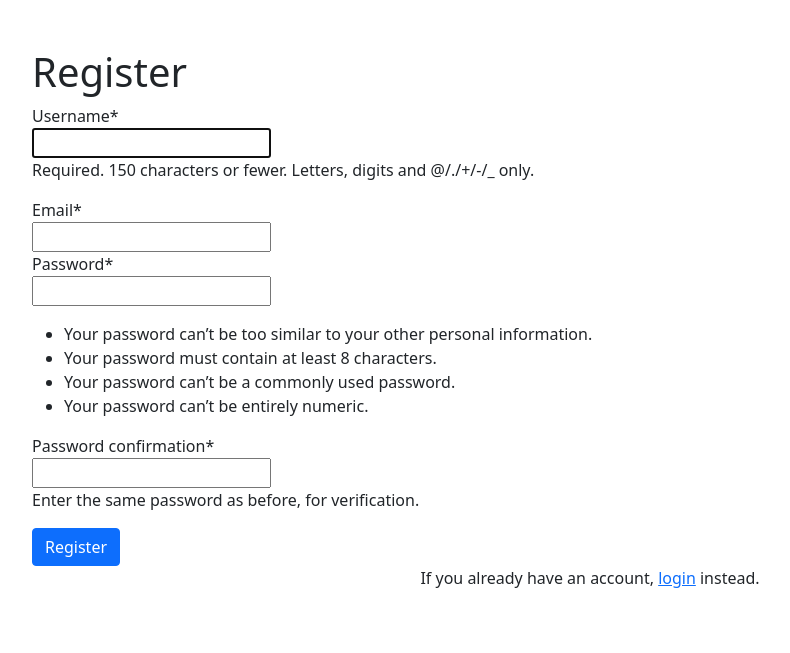
After one commit to lijo-belardi/Progetto-MongoDB-di-Lijo-Belardi, a Django app: page /register/ in a window 1280 px wide. The commit adds this page. Shown: the top 653 px of the page, without its empty margins (50-840 px from the left). Run offline with Django 3.2, Linux system fonts and the light colour scheme; some libraries are stand-ins or nearby versions.

Commit message:
Added registration and login

```diff
--- a/exchange/exchange/settings.py
+++ b/exchange/exchange/settings.py
@@ -39,6 +39,7 @@ INSTALLED_APPS = [
     'django.contrib.staticfiles',
     'app',
     'user',
+    'crispy_forms',
 ]
 
 MIDDLEWARE = [
--- a/exchange/exchange/urls.py
+++ b/exchange/exchange/urls.py
@@ -14,8 +14,9 @@ Including another URLconf
     2. Add a URL to urlpatterns:  path('blog/', include('blog.urls'))
 """
 from django.contrib import admin
-from django.urls import path
+from django.urls import path, include
 
 urlpatterns = [
     path('admin/', admin.site.urls),
+    path('', include('user.urls')),
 ]
--- /dev/null
+++ b/exchange/user/forms.py
@@ -0,0 +1,20 @@
+from django import forms
+from django.contrib.auth.forms import UserCreationForm
+from django.contrib.auth.models import User
+
+
+# Create your forms here.
+
+class NewUserForm(UserCreationForm):
+    email = forms.EmailField(required=True)
+
+    class Meta:
+        model = User
+        fields = ("username", "email", "password1", "password2")
+
+    def save(self, commit=True):
+        user = super(NewUserForm, self).save(commit=False)
+        user.email = self.cleaned_data['email']
+        if commit:
+            user.save()
+        return user
--- /dev/null
+++ b/exchange/user/templates/user/register.html
@@ -0,0 +1,17 @@
+{% extends "base.html" %}
+{% block content %}
+
+{% load crispy_forms_tags %}
+
+<!--Register-->
+<div class="container py-5">
+	<h1>Register</h1>
+	<form method="POST">
+		{% csrf_token %}
+		{{ register_form|crispy }}
+		<button class="btn btn-primary" type="submit">Register</button>
+	</form>
+	<p class="text-center">If you already have an account, <a href="{% url 'user:login' %}">login</a> instead.</p>
+</div>
+
+{% endblock %}
--- a/exchange/user/urls.py
+++ b/exchange/user/urls.py
@@ -14,4 +14,12 @@ Including another URLconf
     2. Add a URL to urlpatterns:  path('blog/', include('blog.urls'))
 """
 from django.urls import path
+from . import views
+
+app_name = 'user'
 # Go to --> Authentication Views in django documentation
+
+urlpatterns = [
+    path("", views.login_request, name="login"),
+    path("register/", views.register_request, name="register"),
+]
--- a/exchange/user/views.py
+++ b/exchange/user/views.py
@@ -1,2 +1,35 @@
-from django.shortcuts import render
-from django.contrib.auth import login
+from django.shortcuts import render, redirect
+from .forms import NewUserForm
+from django.contrib.auth import login, authenticate
+from django.contrib import messages
+from django.contrib.auth.forms import AuthenticationForm
+
+def register_request(request):
+    if request.method == "POST":
+        form = NewUserForm(request.POST)
+        if form.is_valid():
+            user = form.save()
+            login(request, user)
+            messages.success(request, "Registration successful." )
+            return redirect("/")
+        messages.error(request, "Unsuccessful registration. Invalid information.")
+    form = NewUserForm()
+    return render(request=request, template_name="user/register.html", context={"register_form":form})
+
+def login_request(request):
+    if request.method == "POST":
+        form = AuthenticationForm(request, data=request.POST)
+        if form.is_valid():
+            username = form.cleaned_data.get('username')
+            password = form.cleaned_data.get('password')
+            user = authenticate(username=username, password=password)
+            if user is not None:
+                login(request, user)
+                messages.info(request, f"You are now logged in as {username}.")
+                return redirect("/")
+            else:
+                messages.error(request,"Invalid username or password.")
+        else:
+            messages.error(request,"Invalid username or password.")
+    form = AuthenticationForm()
+    return render(request=request, template_name="user/login.html", context={"login_form":form})
```
Also changed, not shown: exchange/user/templates/user/login.html (+14 -0 lines).
